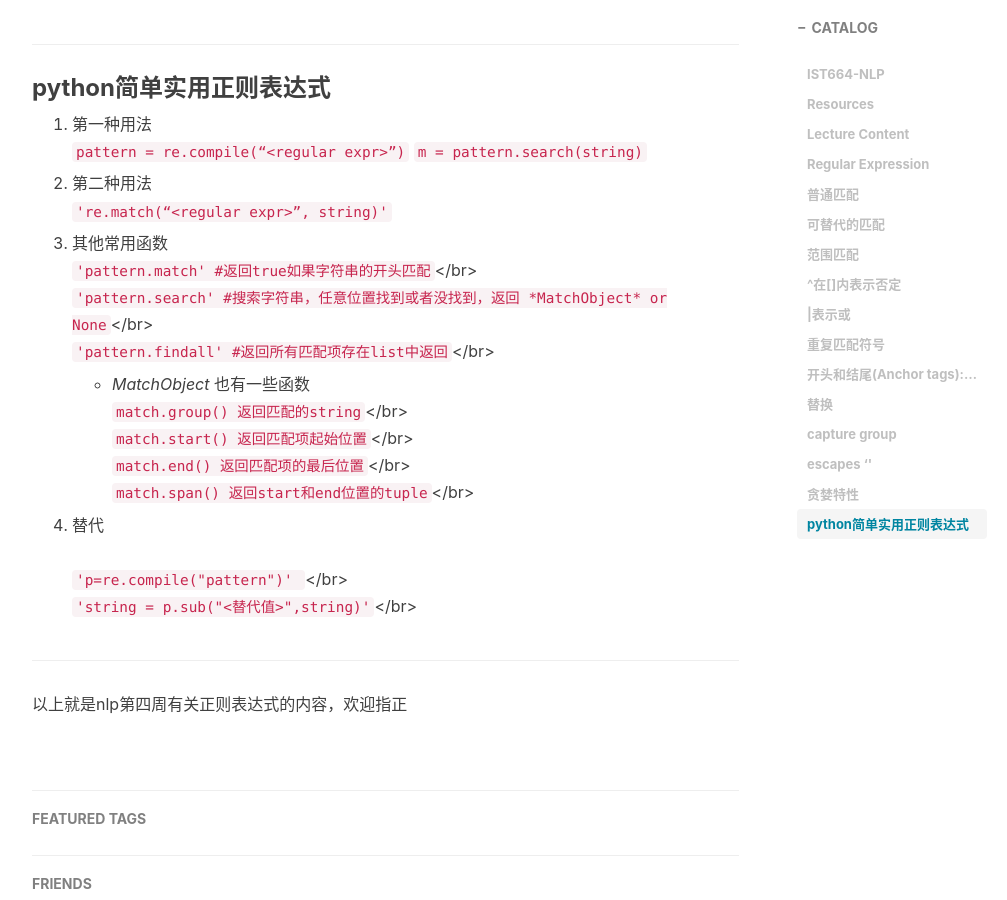
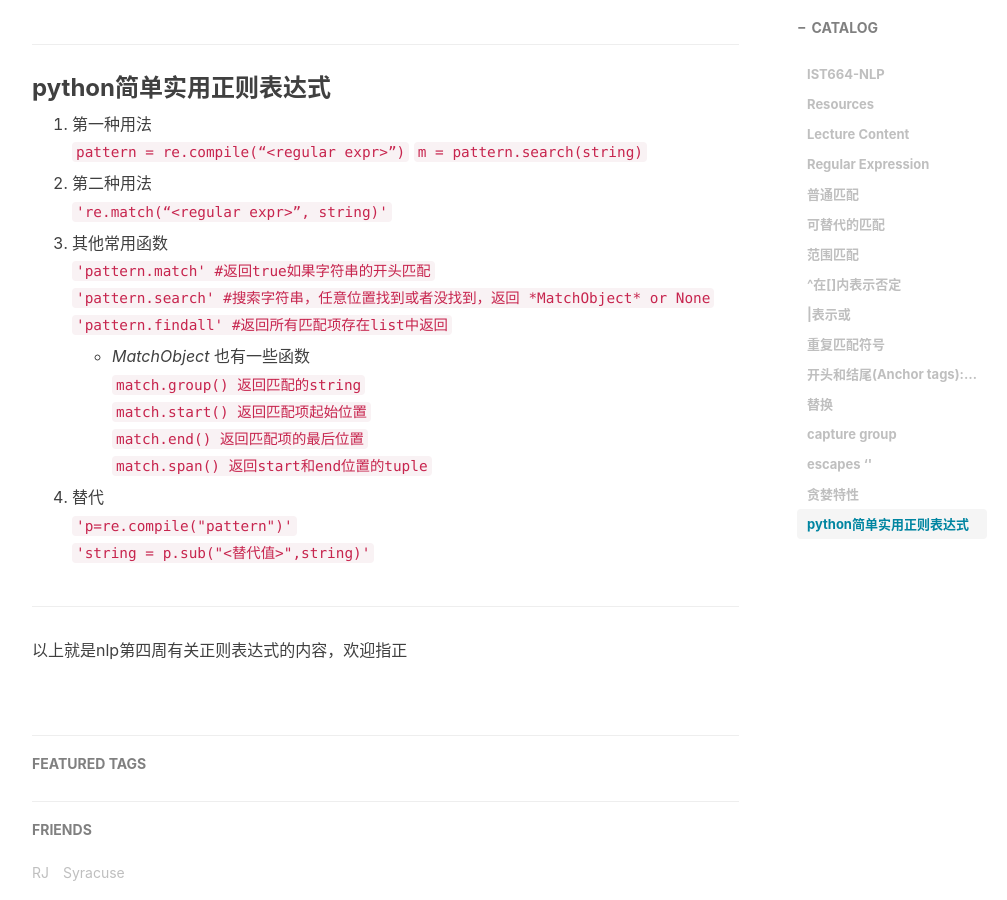
Before and after one commit to RJzhu123/RJzhu123.github.io, a Jekyll site: the page built from _posts/2019-08-20-Hello-Syracuse.md, in a window 1280 px wide and 900 px high, scrolled down 3610 px. Shown: the whole window, without its empty margins (233-1240 px from the left). Built offline with Jekyll 4.4.1, drawn with Linux system fonts in a browser that asks for light colours; nearby versions of some CDN libraries; comment, search, counter and statistics services are not loaded.

```diff
--- a/_posts/2019-08-20-Hello-Syracuse.md
+++ b/_posts/2019-08-20-Hello-Syracuse.md
@@ -62,8 +62,8 @@ Regular Expression: a tiny, highly specialized programming language
 - . : 表示任意字符
 - {m}: 把之前的字符重复m次
 - {m,n}: 把之前的字符重复m-n次
-<br/>`Xyz{3}: abx*Xyzzz*` </br>
-<br/>`abc{1,5}: xycabcc tfeabcccc` </br>
+<br/>`Xyz{3}: abx*Xyzzz*`
+<br/>`abc{1,5}: xycabcc tfeabcccc`
 
 ### 开头和结尾(Anchor tags): ^ 和 $
 - ^\[A-Z]  : 开头任意大写字母
@@ -116,18 +116,18 @@ e.
 	`'re.match(“<regular expr>”, string)' `
 
 3. 其他常用函数
-	<br/>`'pattern.match' #返回true如果字符串的开头匹配`</br>
-	<br/>`'pattern.search' #搜索字符串，任意位置找到或者没找到，返回 *MatchObject* or None`</br>
-	<br/>`'pattern.findall' #返回所有匹配项存在list中返回`</br>
+	<br/>`'pattern.match' #返回true如果字符串的开头匹配`
+	<br/>`'pattern.search' #搜索字符串，任意位置找到或者没找到，返回 *MatchObject* or None`
+	<br/>`'pattern.findall' #返回所有匹配项存在list中返回`
 
 	- *MatchObject* 也有一些函数
-		<br/>`match.group() 返回匹配的string`</br>
-		<br/>`match.start() 返回匹配项起始位置`</br>
-		<br/>`match.end() 返回匹配项的最后位置`</br>
-		<br/>`match.span() 返回start和end位置的tuple`</br>
+		<br/>`match.group() 返回匹配的string`
+		<br/>`match.start() 返回匹配项起始位置`
+		<br/>`match.end() 返回匹配项的最后位置`
+		<br/>`match.span() 返回start和end位置的tuple`
 4. 替代
-	<br/>`'p=re.compile("pattern")' `</br>
-	<br/>`'string = p.sub("<替代值>",string)'`</br>
+	<br/>`'p=re.compile("pattern")' `
+	<br/>`'string = p.sub("<替代值>",string)'`
 
 ***
 以上就是nlp第四周有关正则表达式的内容，欢迎指正
```
